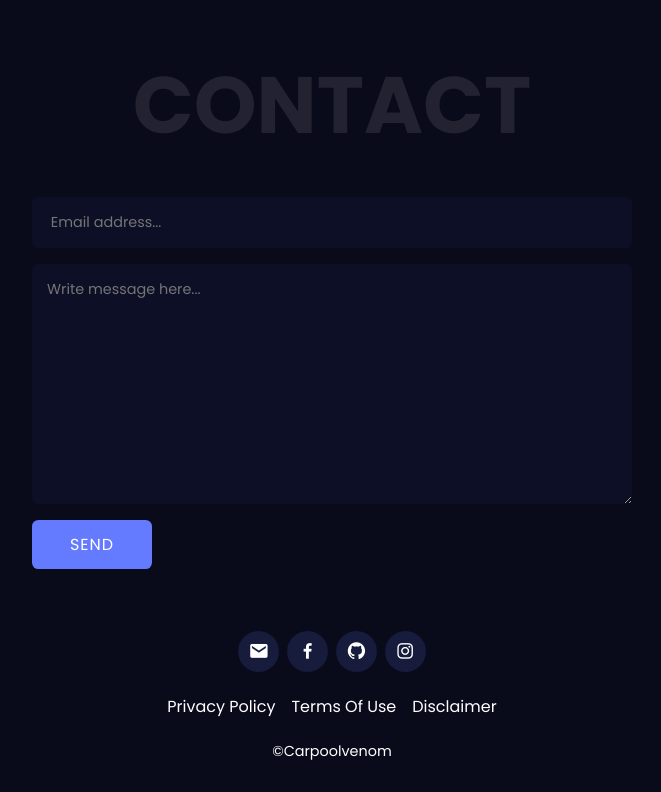
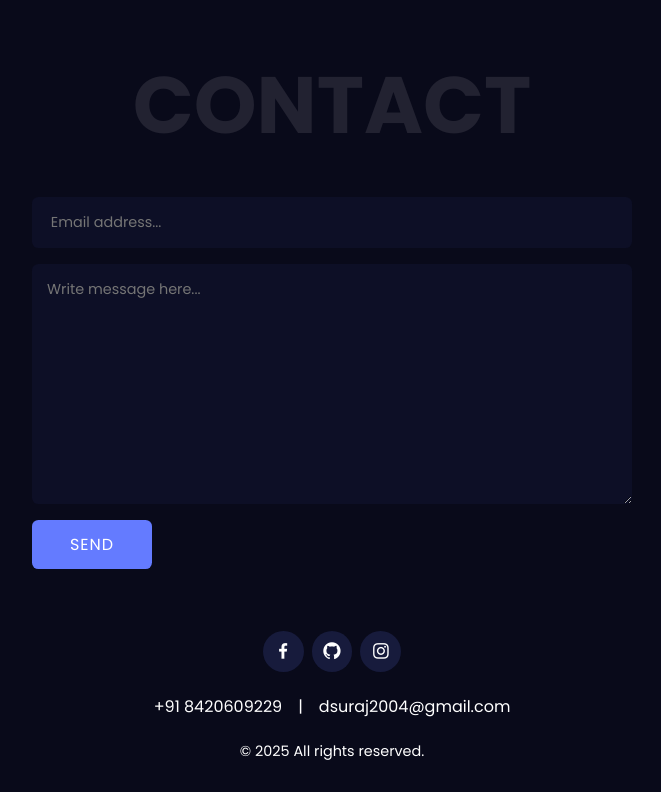
Before and after one commit to suraj18-das/Portfolio, a plain HTML site: page index.html in a window 1280 px wide. Shown: the part 4675-5467 px from the top of the page, without its empty margins (308-969 px from the left). Drawn offline with nearby package versions, Linux system fonts and the light colour scheme.

Commit message:
contact added

```diff
--- a/index.html
+++ b/index.html
@@ -169,7 +169,7 @@
           <a href="https://www.facebook.com/profile.php?id=100015746132034" target="_blank"><i
               class="bx bxl-facebook"></i></a>
           <a href="https://github.com/suraj18-das" target="_blank"><i class="bx bxl-github"></i></a>
-          <a href="#"><i class="bx bxl-instagram"></i></a>
+          <a href="https://www.instagram.com/surajdas4934?igsh=aGw5emFmYWRxb2Uw"><i class="bx bxl-instagram"></i></a>
         </div>
       </div>
     </div>
@@ -513,19 +513,16 @@
   <!-- Footer Section -->
   <section class="footer container" id="footer">
     <div class="social">
-      <a href="#"><i class="bx bxs-envelope"></i></a>
-      <a href="#"><i class="bx bxl-facebook"></i></a>
+      <a href="https://www.facebook.com/profile.php?id=100015746132034"><i class="bx bxl-facebook"></i></a>
       <a href="https://github.com/suraj18-das" target="_blank"><i class="bx bxl-github"></i></a>
-      <a href="#"><i class="bx bxl-instagram"></i></a>
+      <a href="https://www.instagram.com/surajdas4934?igsh=aGw5emFmYWRxb2Uw"><i class="bx bxl-instagram"></i></a>
     </div>
     <!-- Footer Links -->
     <div class="footer-links">
-      <a href="#">Privacy Policy</a>
-      <a href="#">Terms Of Use</a>
-      <a href="#">Disclaimer</a>
+      <a href="tel:+918420609229">+91 8420609229</a> | <a href="mailto:dsuraj2004@gmail.com">dsuraj2004@gmail.com</a>
     </div>
     <!-- Copyright -->
-    <p>&#169;Carpoolvenom</p>
+    <p>&#169; 2025 All rights reserved.</p>
   </section>
 
   <!-- Link to email js -->
```
